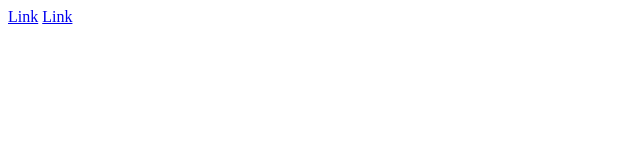
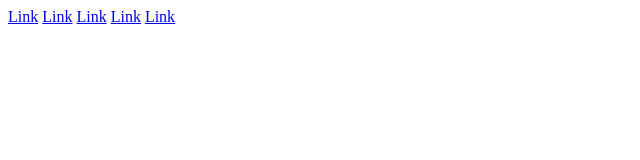
Before and after one commit to gruand13/gruand13.github.io, a plain HTML site: page index.html in a window 1280 px wide. Shown: the whole page, without its empty margins (0-640 px from the left). Drawn offline with Linux system fonts and the light colour scheme.

Commit message:
Update index.html

```diff
--- a/index.html
+++ b/index.html
@@ -1,2 +1,5 @@
 <a href="ACME/index.html" >Link</a>
 <a href="WORDPRESS/index.html" >Link</a>
+<a href="UBER/index.html" >Link</a>
+<a href="PULSE/dist/index.html" >Link</a>
+<a href="Healthy-food/index.html" >Link</a>
```
